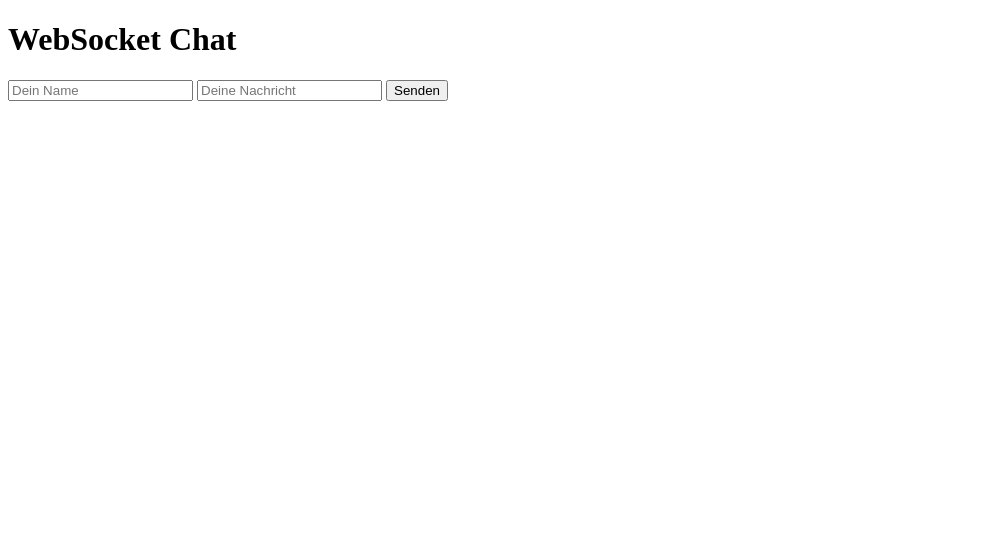
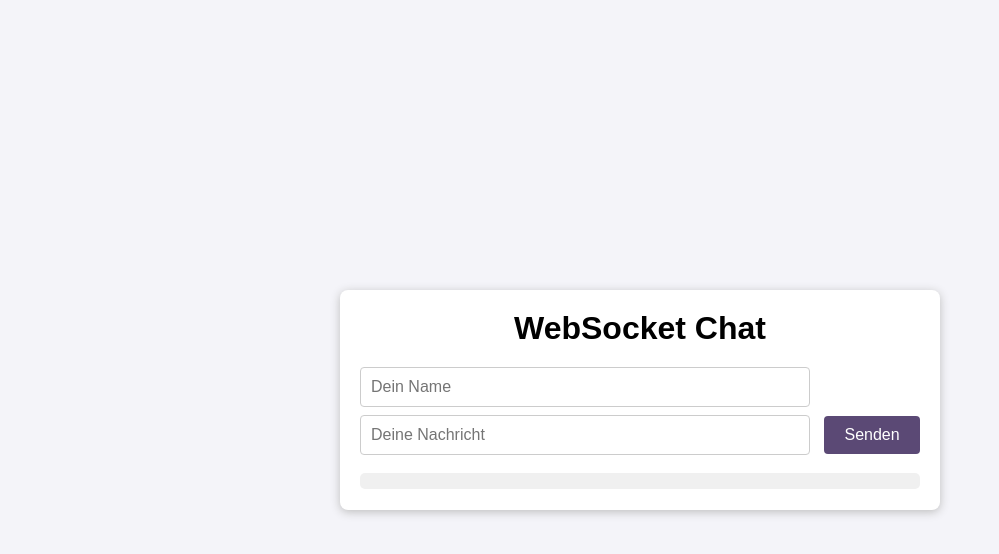
Before and after one commit to lem0nsoda/test, a website: page index.html in a window 1280 px wide. Shown: the whole page, without its empty margins (0-999 px from the left). Drawn offline with Linux system fonts and the light colour scheme.

Commit message:
Initial commit

```diff
--- a/index.html
+++ b/index.html
@@ -2,21 +2,17 @@
 <html lang="de">
 <head>
 <meta charset="UTF-8">
+<link href="style.css" rel="stylesheet" type="text/css" />
 <title>WebSocket Client</title>
-<!--Javascript-->
+<!-- JavaScript -->
 <script>
-//skript wird erst ausgeführt wenn ganzes html-doc geladen
 document.addEventListener('DOMContentLoaded', function() {
 
-    // Parameter aus URL auslesen und an den Server schicken
-    let params = new URLSearchParams(window.location.search);
-    let id = params.get('id');
-
-    // Websocket-Verbindung zum Server mit der zuvor ausgelesenen id
-    const ws = new WebSocket('ws://localhost:8080?id='+id);
+    // WebSocket-Verbindung zum Server mit der zuvor ausgelesenen id
+    const ws = new WebSocket('ws://localhost:8080?id=' + new URLSearchParams(window.location.search).get('id'));
     ws.binaryType = 'arraybuffer';
 
-    //wenn Websocket-Verbindung geöffnet:
+    // Wenn WebSocket-Verbindung geöffnet
     ws.onopen = function() {
         console.log('Verbindung zum Server hergestellt.');
 
@@ -25,54 +21,74 @@ document.addEventListener('DOMContentLoaded', function() {
         const screenHeight = window.innerHeight;
 
         // Nachricht mit der Bildschirmgröße an den Server senden
-        const screenSizeMessage = {
-            type: 'screenSize',
-            width: screenWidth,
-            height: screenHeight
-        };
-        ws.send(JSON.stringify(screenSizeMessage));
+        ws.send(JSON.stringify({
+            screenWidth: screenWidth,
+            screenHeight: screenHeight
+        }));
+    };
 
-    };
-    //wenn Websocket-Verbindung error hat:
+    // Wenn WebSocket-Verbindung Fehler hat
     ws.onerror = function(error) {
         console.log('WebSocket-Fehler: ' + error);
     };
 
-    //wenn Client eine nachricht vom Server hat: (e... empfangene Daten)
+    // Wenn der Client eine Nachricht vom Server hat
     ws.onmessage = function(e) {
-
         let message = e.data;
-        if ( e.data instanceof ArrayBuffer ){
-            message = new TextDecoder().decode(e.data); //Arraybuffer/binäre Daten zu Text konvertieren
+        if (e.data instanceof ArrayBuffer) {
+            message = new TextDecoder().decode(e.data); // ArrayBuffer/binäre Daten zu Text konvertieren
         }
         message = JSON.parse(message);
-        //const message = JSON.parse(e.data instanceof ArrayBuffer ? new TextDecoder().decode(e.data) : e.data);
 
         console.log('Nachricht erhalten:', message);
-        //hinzufügen der Nachricht der Liste empfangener Nachrichten
-        document.getElementById('messages').innerHTML += `<li>${message.sender}: ${message.text}</li>`;
+
+        // Wenn der Server die Nachricht sendet, um ein Bild anzuzeigen
+        if (message.text === 'displayImage') {
+            imageURL = message.imageUrl; // Bild-URL vom Server
+            console.log('Bildpfad:', imageURL);
+            document.getElementById('messages').innerHTML += `<li>Bildpfad: ${imageURL}</li>`;
+
+            document.getElementById('imageDisplay').src = imageURL;
+
+
+            let img = document.getElementById('imageDisplay');
+            img = document.createElement('img');
+            img.id = 'imageDisplay';
+            document.body.appendChild(img);
+            img.src = imageURL;
+
+
+        }
+        if ((message.sender && message.text) || (message.sender || message.text)) {
+            // Nachricht zur Liste empfangener Nachrichten hinzufügen
+            document.getElementById('messages').innerHTML += `<li>${message.sender}: ${message.text}</li>`;
+        }
     };
 
     document.getElementById('sendButton').onclick = function() {
-        //eine neue nachricht wird erstellt:
+        // Eine neue Nachricht wird erstellt
         const message = {
             sender: document.getElementById('name').value,
             text: document.getElementById('message').value
         };
-        //in JSON formatieren
+        // In JSON formatieren
         ws.send(JSON.stringify(message));
     };
 
 });
 </script>
 </head>
-<!--HTML-->
+<!-- HTML -->
 <body>
-  <h1>WebSocket Chat</h1>
+  <div id="inputs">
+    <h1>WebSocket Chat</h1>
+    <input type="text" id="name" placeholder="Dein Name">
+    <input type="text" id="message" placeholder="Deine Nachricht">
+    <button id="sendButton">Senden</button>
+    <p id="messages"></p>
+  </div>
 
-  <input type="text" id="name" placeholder="Dein Name">
-  <input type="text" id="message" placeholder="Deine Nachricht">
-  <button id="sendButton">Senden</button>
-  <ul id="messages"></ul>
+  <div id="imageDisplay"></div>
+
 </body>
 </html>
--- /dev/null
+++ b/style.css
@@ -0,0 +1,82 @@
+/* Grundlegendes, dass in allen browsern gleich ausschaut*/
+* {
+    margin: 0; /*äußere Abstand*/
+    padding: 0;	/*innere Abstand*/
+    box-sizing: border-box;
+}
+
+body {
+    font-family: Arial, sans-serif;
+    background-color: #f4f4f9;
+    display: flex;
+    justify-content: center;
+    align-items: center;
+    height: 100vh;
+    padding: 20px;
+}
+
+h1 {
+    color: black;
+    text-align: center;
+    margin-bottom: 20px;
+}
+
+#inputs {
+    width: 100%;
+    max-width: 600px;
+    background-color: white;
+    border-radius: 8px;
+    box-shadow: 0 2px 10px #BDBDBD;
+    padding: 20px;
+}
+
+/* Einzelne Nachricht */
+p {
+    padding: 8px;
+    margin-bottom: 1px;
+		margin-top: 10px;
+    background-color: #F0F0F0;
+    border-radius: 5px;
+    font-size: 14px;
+    color: #333;
+}
+
+/* Input-Felder und Button */
+input[type="text"] {
+    width: calc(100% - 110px);
+    padding: 10px;
+    margin-right: 10px;
+    border: 1px solid #CCCCCC;
+    border-radius: 4px;
+    font-size: 16px;
+    margin-bottom: 8px; /* Abstand zwischen den beiden Input-Feldern */
+}
+
+#sendButton {
+    padding: 10px 20px;
+    background-color: #5B4975;
+    color: white;
+    border: none;
+    border-radius: 4px;
+    cursor: pointer;
+    font-size: 16px;
+}
+
+/* Hover-Effekt für den Button */
+#sendButton:hover {
+    background-color: #413B4B;
+}
+
+#imageDisplay{
+    position: fixed; /* Fixiert das Element relativ zum Viewport */
+    top: 0;
+    left: 0;
+    width: 100vw; /* Volle Breite des Viewports */
+    height: 100vh; /* Volle Höhe des Viewports */
+    z-index: 9999; /* Sicherstellen, dass das Bild auf der vordersten Ebene ist */
+    pointer-events: none; /* Verhindert, dass das Bild Klicks blockiert */
+    background-size: contain; /* Bild anpassen, ohne es zu verzehren */
+    background-position: center; /* Bild zentrieren */
+    background-repeat: no-repeat; /* Bild nicht wiederholen */
+    object-fit: contain; /* Bild anpassen, ohne es zu verzehren */
+}
```
Also changed, not shown: server.js (+49 -8 lines), 1 other file.
